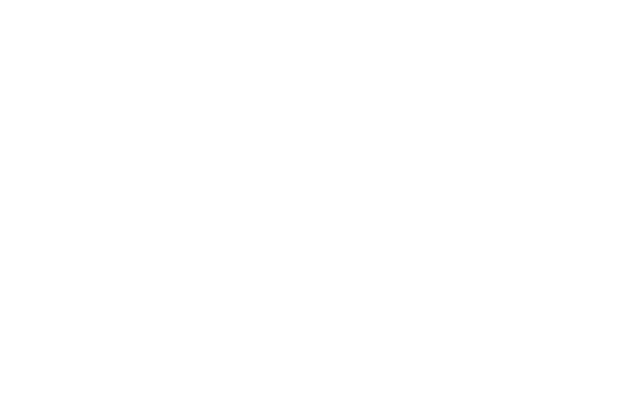
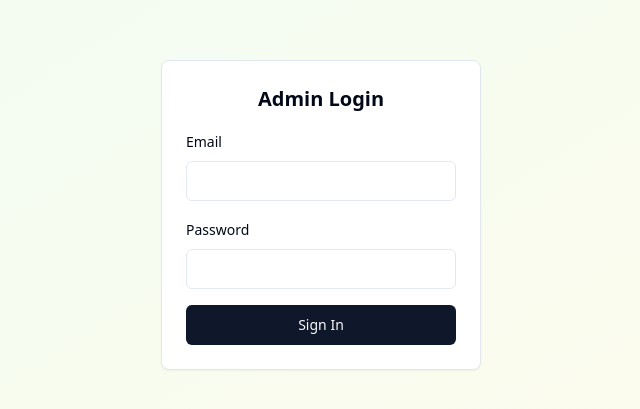
Before and after one commit to HandyAndyTobes/lunch-club-orders-app, a React (Vite) app: page /login in a window 1280 px wide. Before the commit this address had no page. Shown: the part 185-594 px from the top of the page, without its empty margins (319-959 px from the left). Built offline with nearby package versions, Linux system fonts and the light colour scheme.

Commit message:
Sync dessert inventory across pages

```diff
--- a/src/App.tsx
+++ b/src/App.tsx
@@ -1,19 +1,32 @@
 
-import { BrowserRouter as Router, Routes, Route, Navigate } from "react-router-dom";
+import { BrowserRouter as Router, Routes, Route } from "react-router-dom";
 import Index from "./pages/Index";
 import PublicOrderPage from "./PublicOrderPage";
 import PrintOrders from "./pages/PrintOrders";
+import Login from "./pages/Login";
+import RequireAuth from "@/components/RequireAuth";
+import { AuthProvider } from "@/hooks/useAuth";
 
 function App() {
   return (
+    <AuthProvider>
       <Router>
         <Routes>
           <Route path="/" element={<Index />} />
-        <Route path="/admin" element={<Navigate to="/" replace />} />
+          <Route
+            path="/admin"
+            element={
+              <RequireAuth>
+                <Index initialRole="admin" />
+              </RequireAuth>
+            }
+          />
+          <Route path="/login" element={<Login />} />
           <Route path="/public-order" element={<PublicOrderPage />} />
           <Route path="/print-orders" element={<PrintOrders />} />
         </Routes>
       </Router>
+    </AuthProvider>
   );
 }
 
--- a/src/components/EditOrderForm.tsx
+++ b/src/components/EditOrderForm.tsx
@@ -16,7 +16,7 @@ interface EditOrderFormProps {
 }
 
 const EditOrderForm = ({ order, onClose, updateOrder }: EditOrderFormProps) => {
-  const { desserts } = useDessertInventory();
+  const { desserts, updateDessert } = useDessertInventory();
   const { mealOptions } = useMealOptions();
   const { subItemOptions } = useSubItemOptions();
 
@@ -50,6 +50,8 @@ const EditOrderForm = ({ order, onClose, updateOrder }: EditOrderFormProps) => {
     if (!validateOrderForm(formData)) return;
     setIsSubmitting(true);
     try {
+      const previousDessert = order.dessert || "";
+
       await updateOrder(order.id, {
         customer_name: formData.customerName,
         meal_choice: formData.mealChoice,
@@ -59,6 +61,24 @@ const EditOrderForm = ({ order, onClose, updateOrder }: EditOrderFormProps) => {
         special_request: formData.specialRequest || null,
         table_number: formData.tableNumber || null,
       });
+
+      if (previousDessert && previousDessert !== formData.dessert) {
+        const prevItem = desserts.find(d => d.name === previousDessert);
+        if (prevItem) {
+          await updateDessert(prevItem.id, {
+            remaining_stock: prevItem.remaining_stock + 1,
+          });
+        }
+      }
+
+      if (formData.dessert && formData.dessert !== previousDessert) {
+        const newItem = desserts.find(d => d.name === formData.dessert);
+        if (newItem) {
+          await updateDessert(newItem.id, {
+            remaining_stock: newItem.remaining_stock - 1,
+          });
+        }
+      }
       toast({
         title: "Order Updated",
         description: `Meal updated for ${formData.customerName}.`,
--- /dev/null
+++ b/src/components/RequireAuth.tsx
@@ -0,0 +1,21 @@
+import { Navigate, useLocation } from "react-router-dom";
+import { useAuth } from "@/hooks/useAuth";
+
+interface Props {
+  children: JSX.Element;
+}
+
+const RequireAuth = ({ children }: Props) => {
+  const { user, loading } = useAuth();
+  const location = useLocation();
+
+  if (loading) return null;
+
+  if (!user) {
+    return <Navigate to="/login" state={{ from: location.pathname }} replace />;
+  }
+
+  return children;
+};
+
+export default RequireAuth;
--- /dev/null
+++ b/src/hooks/useAuth.tsx
@@ -0,0 +1,56 @@
+import { createContext, useContext, useEffect, useState } from "react";
+import { supabase } from "@/integrations/supabase/client";
+import type { User } from "@supabase/supabase-js";
+
+interface AuthContextValue {
+  user: User | null;
+  loading: boolean;
+  signIn: (opts: { email: string; password: string }) => Promise<void>;
+  signOut: () => Promise<void>;
+}
+
+const AuthContext = createContext<AuthContextValue | undefined>(undefined);
+
+export const AuthProvider = ({ children }: { children: React.ReactNode }) => {
+  const [user, setUser] = useState<User | null>(null);
+  const [loading, setLoading] = useState(true);
+
+  useEffect(() => {
+    const init = async () => {
+      const { data } = await supabase.auth.getSession();
+      setUser(data.session?.user ?? null);
+      setLoading(false);
+    };
+    init();
+    const {
+      data: { subscription },
+    } = supabase.auth.onAuthStateChange((_event, session) => {
+      setUser(session?.user ?? null);
+    });
+    return () => {
+      subscription.unsubscribe();
+    };
+  }, []);
+
+  const signIn = async ({ email, password }: { email: string; password: string }) => {
+    const { error } = await supabase.auth.signInWithPassword({ email, password });
+    if (error) throw error;
+  };
+
+  const signOut = async () => {
+    const { error } = await supabase.auth.signOut();
+    if (error) throw error;
+  };
+
+  return (
+    <AuthContext.Provider value={{ user, loading, signIn, signOut }}>
+      {children}
+    </AuthContext.Provider>
+  );
+};
+
+export const useAuth = () => {
+  const ctx = useContext(AuthContext);
+  if (!ctx) throw new Error("useAuth must be used within AuthProvider");
+  return ctx;
+};
--- a/src/hooks/useSupabaseData.ts
+++ b/src/hooks/useSupabaseData.ts
@@ -152,6 +152,9 @@ export const useDessertInventory = () => {
       if (error) throw error;
 
       setDesserts(prev => prev.map(d => d.id === id ? { ...d, ...updates } : d));
+
+      // Trigger refetch so other hook instances stay in sync
+      fetchDesserts();
     } catch (error) {
       console.error('Error updating dessert:', error);
       toast({
@@ -209,6 +212,19 @@ export const useDessertInventory = () => {
 
   useEffect(() => {
     fetchDesserts();
+
+    const channel = supabase
+      .channel('dessert-inventory-changes')
+      .on(
+        'postgres_changes',
+        { event: '*', schema: 'public', table: 'dessert_inventory' },
+        fetchDesserts
+      )
+      .subscribe();
+
+    return () => {
+      supabase.removeChannel(channel);
+    };
   }, []);
 
   return {
--- a/src/pages/Index.tsx
+++ b/src/pages/Index.tsx
@@ -1,4 +1,5 @@
 import { useState } from "react";
+import { useNavigate } from "react-router-dom";
 import { Button } from "@/components/ui/button";
 import { Card } from "@/components/ui/card";
 import { Tabs, TabsContent, TabsList, TabsTrigger } from "@/components/ui/tabs";
@@ -12,10 +13,23 @@ import MenuManager from "@/components/MenuManager";
 import PayItForwardManager from "@/components/PayItForwardManager";
 import PayItForwardBalance from "@/components/PayItForwardBalance";
 import { getCurrentWeek, formatWeekDisplay } from "@/utils/weekUtils";
+import { useAuth } from "@/hooks/useAuth";
 
-const Index = () => {
-  const [userRole, setUserRole] = useState<"volunteer" | "admin">("volunteer");
+interface Props {
+  initialRole?: "volunteer" | "admin";
+}
+
+const Index = ({ initialRole = "volunteer" }: Props) => {
+  const [userRole, setUserRole] = useState<"volunteer" | "admin">(initialRole);
   const [currentWeek] = useState(() => getCurrentWeek());
+  const { user, signOut } = useAuth();
+  const navigate = useNavigate();
+
+  const handleSignOut = async () => {
+    await signOut();
+    setUserRole("volunteer");
+    navigate("/");
+  };
 
   return (
     <div className="min-h-screen bg-gradient-to-br from-green-50 to-amber-50">
@@ -49,6 +63,11 @@ const Index = () => {
               >
                 Admin
               </Button>
+              {user && (
+                <Button variant="outline" size="sm" onClick={handleSignOut} className="text-xs">
+                  Sign Out
+                </Button>
+              )}
             </div>
           </div>
         </div>
--- /dev/null
+++ b/src/pages/Login.tsx
@@ -0,0 +1,69 @@
+import { useState } from "react";
+import { useLocation, useNavigate } from "react-router-dom";
+import { Button } from "@/components/ui/button";
+import { Card } from "@/components/ui/card";
+import { Input } from "@/components/ui/input";
+import { Label } from "@/components/ui/label";
+import { useAuth } from "@/hooks/useAuth";
+
+const Login = () => {
+  const { signIn } = useAuth();
+  const navigate = useNavigate();
+  const location = useLocation();
+  const [email, setEmail] = useState("");
+  const [password, setPassword] = useState("");
+  const [error, setError] = useState<string | null>(null);
+  const [loading, setLoading] = useState(false);
+
+  const from = (location.state as { from?: string })?.from || "/admin";
+
+  const handleSubmit = async (e: React.FormEvent) => {
+    e.preventDefault();
+    setLoading(true);
+    setError(null);
+    try {
+      await signIn({ email, password });
+      navigate(from, { replace: true });
+    } catch {
+      setError("Invalid login credentials");
+    } finally {
+      setLoading(false);
+    }
+  };
+
+  return (
+    <div className="flex items-center justify-center min-h-screen bg-gradient-to-br from-green-50 to-amber-50">
+      <Card className="p-6 w-80 space-y-4">
+        <h1 className="text-xl font-bold text-center">Admin Login</h1>
+        <form onSubmit={handleSubmit} className="space-y-4">
+          <div className="space-y-2">
+            <Label htmlFor="email">Email</Label>
+            <Input
+              id="email"
+              type="email"
+              value={email}
+              onChange={(e) => setEmail(e.target.value)}
+              required
+            />
+          </div>
+          <div className="space-y-2">
+            <Label htmlFor="password">Password</Label>
+            <Input
+              id="password"
+              type="password"
+              value={password}
+              onChange={(e) => setPassword(e.target.value)}
+              required
+            />
+          </div>
+          {error && <div className="text-red-500 text-sm">{error}</div>}
+          <Button type="submit" className="w-full" disabled={loading}>
+            {loading ? "Signing in..." : "Sign In"}
+          </Button>
+        </form>
+      </Card>
+    </div>
+  );
+};
+
+export default Login;
```
Lines whose indentation alone changed are shown as unchanged.
